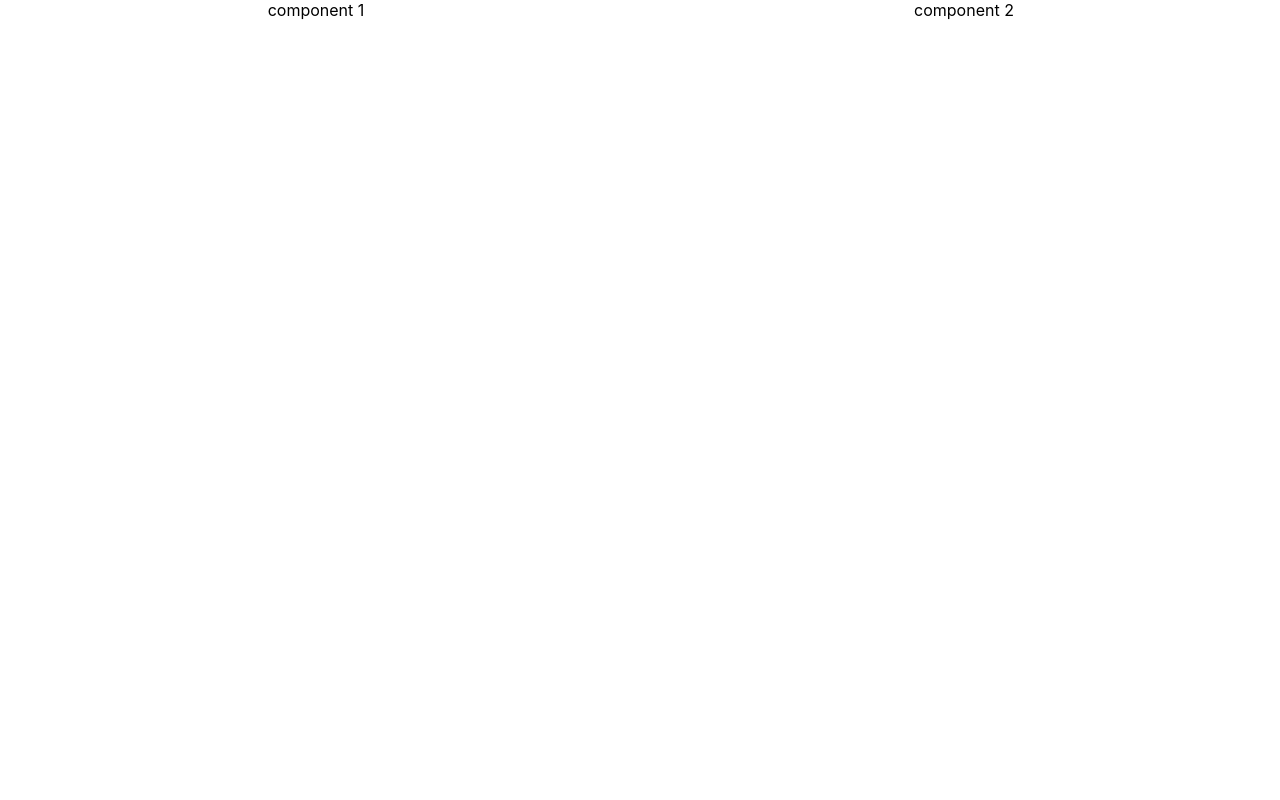
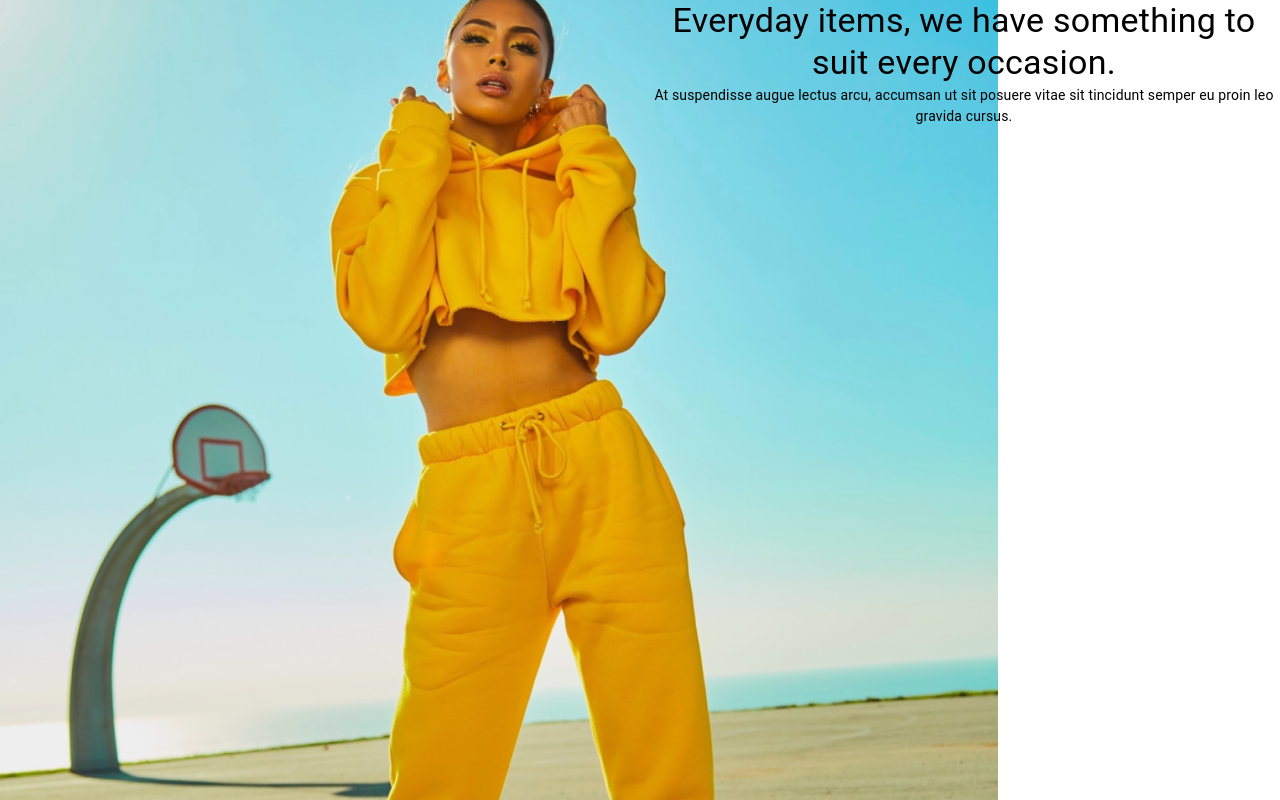
Before and after one commit to erhanyasar/Fashion-Landing-Page, a React (Create React App) app: page / in a window 1280 px wide. Shown: the top 800 px of the page. Built offline with nearby package versions, Linux system fonts and the light colour scheme.

Commit message:
starts adding text content via typography elements

```diff
--- a/src/components/app/App.tsx
+++ b/src/components/app/App.tsx
@@ -1,15 +1,17 @@
 import Box from '@mui/material/Box';
 import Grid from '@mui/material/Unstable_Grid2';
+import { Typography } from '@mui/material';
 
 function App() {
   return (
     <Box sx={{ flexGrow: 1 }}>
       <Grid container spacing={2} sx={{ textAlign: 'center' }}>
         <Grid xs={12} md={6}>
-          component 1
+            <img src='./img/bg.png' alt="Hero" />
         </Grid>
         <Grid xs={12} md={6}>
-          component 2
+          <Typography variant="h4" component="h2">Everyday items, we have something to suit every occasion.</Typography>
+          <Typography variant="body2" component="span">At suspendisse augue lectus arcu, accumsan ut sit posuere vitae sit tincidunt semper eu proin leo gravida cursus.</Typography>
         </Grid>
       </Grid>
     </Box>
```
